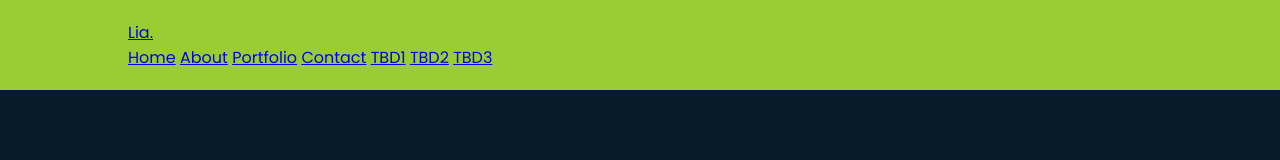
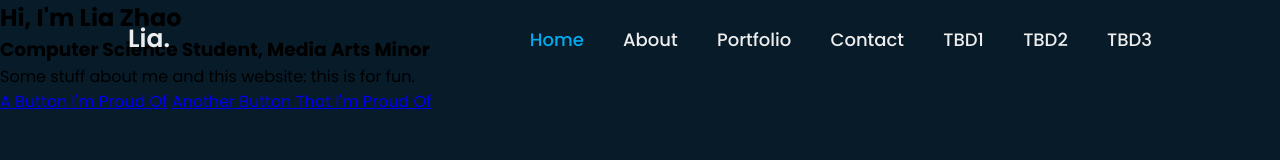
Before and after one commit to zhaolia9/prologue-a-new-start, a plain HTML site: page src/index.html in a window 1280 px wide. Drawn offline with Linux system fonts and the light colour scheme.

Commit message:
finally showing some progress

```diff
--- a/src/index.html
+++ b/src/index.html
@@ -17,7 +17,7 @@
         <a href = "#" class = "logo">Lia. </a>
 
         <nav class="navbar">
-            <a href="#">Home</a>
+            <a href="#" class = "active">Home</a>
             <a href="#">About</a>
             <a href="#">Portfolio</a>
             <a href="#">Contact</a>
@@ -26,6 +26,18 @@
             <a href="#">TBD3</a>
         </nav>
     </header>
+
+    <section class = "home">
+        <div class = "home-content">
+            <h1>Hi, I'm Lia Zhao</h1>
+            <h3>Computer Science Student, Media Arts Minor</h3>
+            <p>Some stuff about me and this website: this is for fun.</p>
+            <div class = "btn-box">
+                <a href = "#">A Button I'm Proud Of</a>
+                <a href = "#">Another Button That I'm Proud Of</a>
+            </div>
+        </div>
+
 </body>
 
 </html>
--- a/src/styles.css
+++ b/src/styles.css
@@ -17,5 +17,29 @@ body {
     left: 0;
     width: 100%;
     padding: 20px 10%;
-    background: yellowgreen;
+    background: transparent;
+    display: flex;
+    justify-content: space-between;
+    align-items: center;
+    z-index: 100;
 }
+
+.logo {
+    font-size: 25px;
+    color: #ededed;
+    text-decoration: none;
+    font-weight: 600;
+}
+
+.navbar a {
+    font-size: 18px;
+    color: #ededed;
+    text-decoration: none;
+    font-weight: 500;
+    margin-left: 35px;
+    transition: .3s;
+}
+
+.navbar a:hover, .navbar a.active {
+    color: #00abf0;
+}
```
